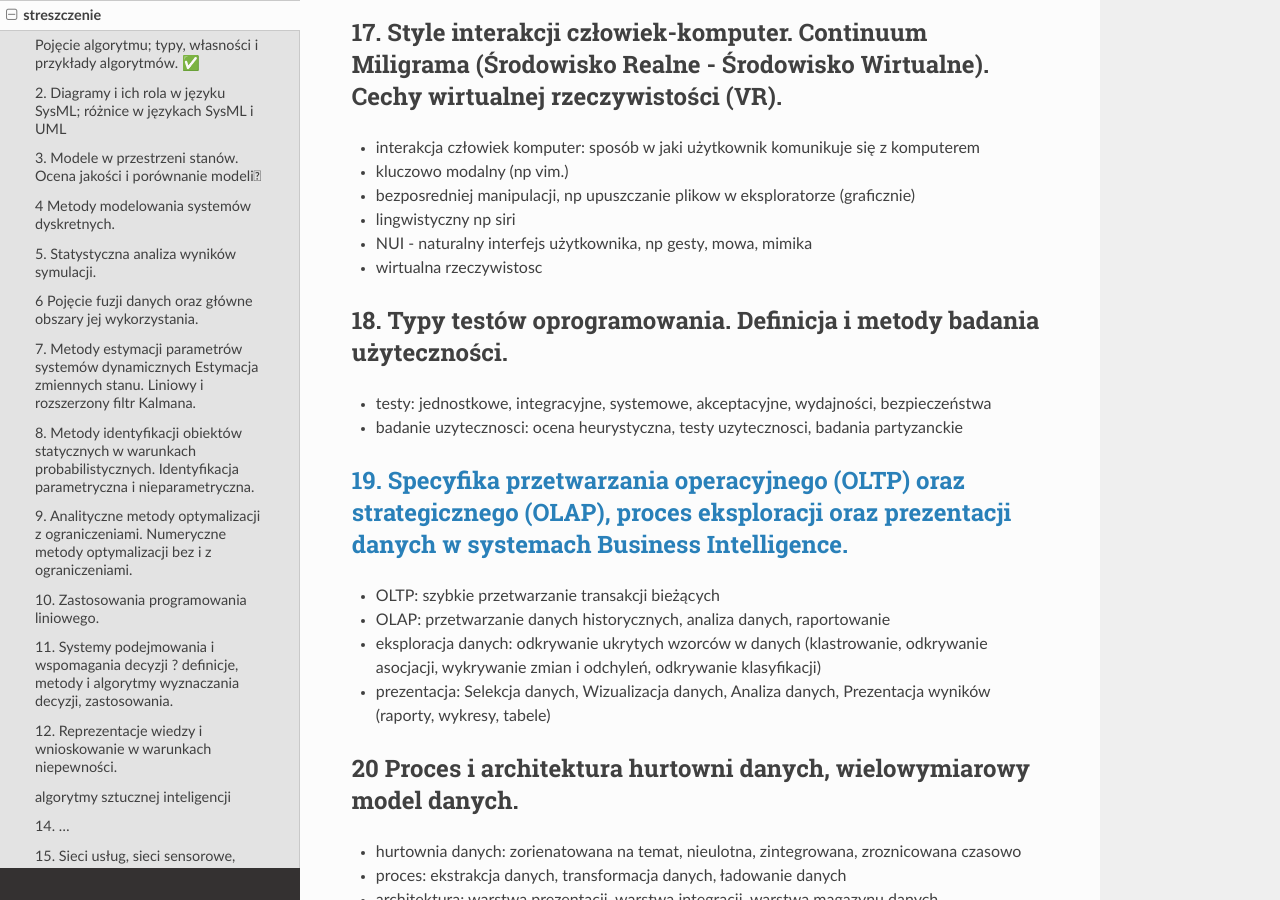
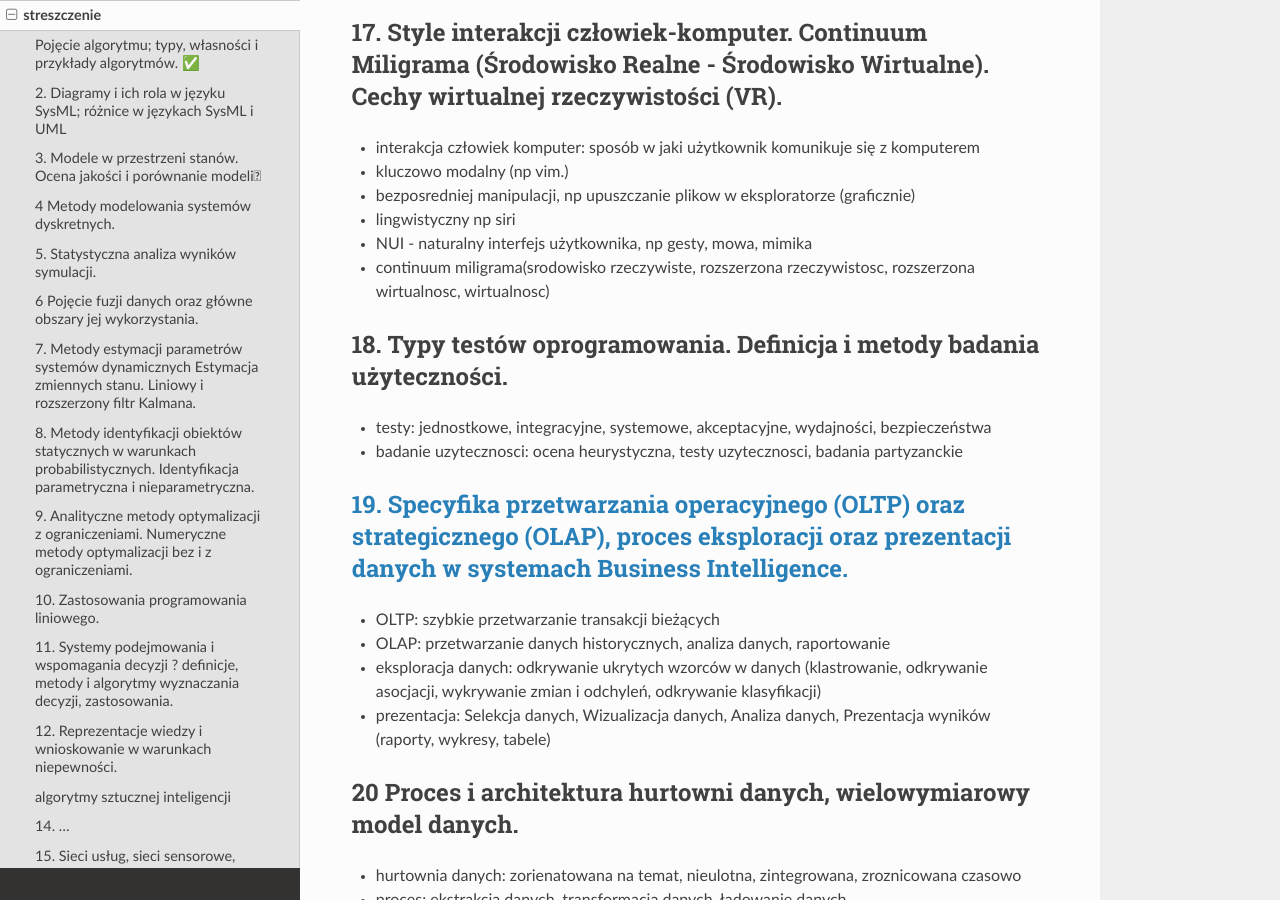
Before and after one commit to miskibin/obrona, a Sphinx documentation site: the page built from docs/source/streszczenie.md, in a window 1280 px wide and 900 px high, scrolled down 5336 px. Built offline with Sphinx 7.4.7 and the Read the Docs theme 2.0.0, drawn with Linux system fonts in a browser that asks for light colours.

```diff
--- a/docs/source/streszczenie.md
+++ b/docs/source/streszczenie.md
@@ -156,7 +156,7 @@
 - bezposredniej manipulacji, np upuszczanie plikow w eksploratorze (graficznie)
 - lingwistyczny np siri
 - NUI - naturalny interfejs użytkownika, np gesty, mowa, mimika
-- wirtualna rzeczywistosc
+- continuum miligrama(srodowisko rzeczywiste, rozszerzona rzeczywistosc, rozszerzona wirtualnosc, wirtualnosc)
 
 ## 18. Typy testów oprogramowania. Definicja i metody badania użyteczności.
 
```
